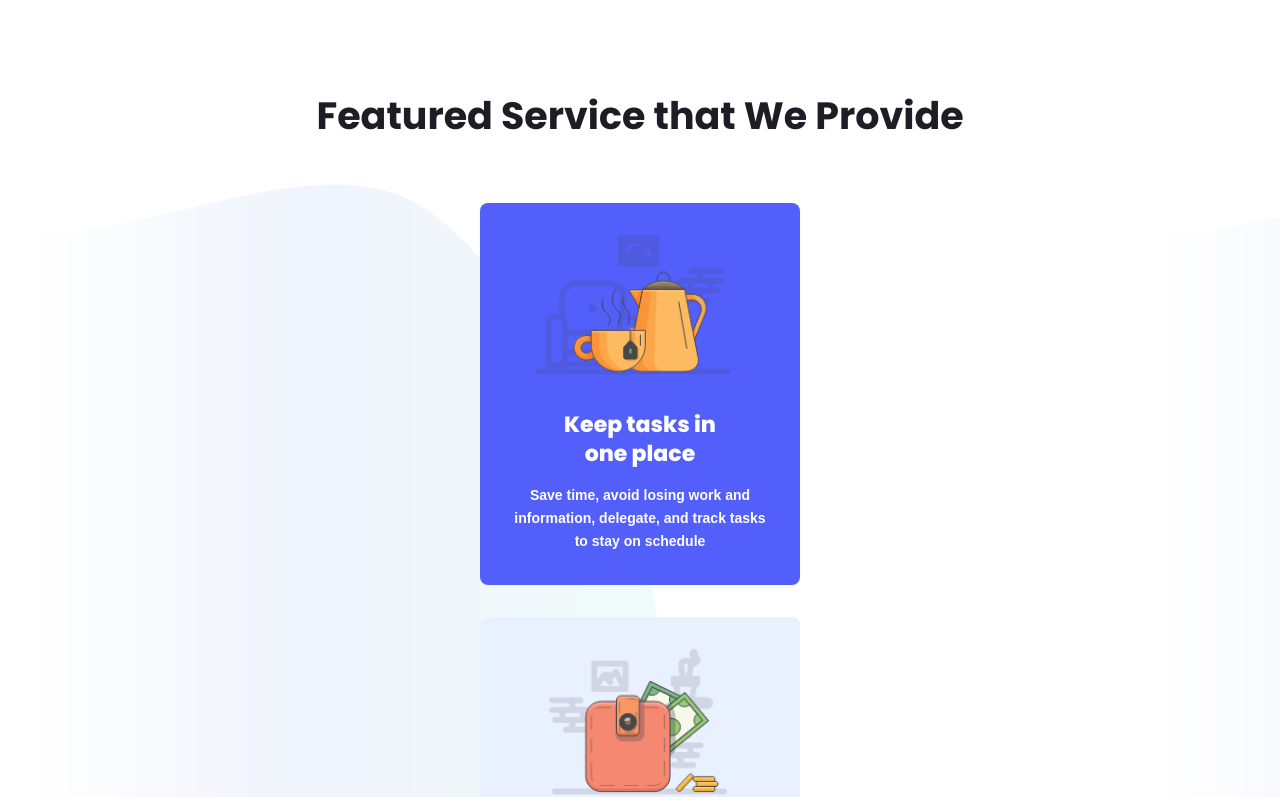
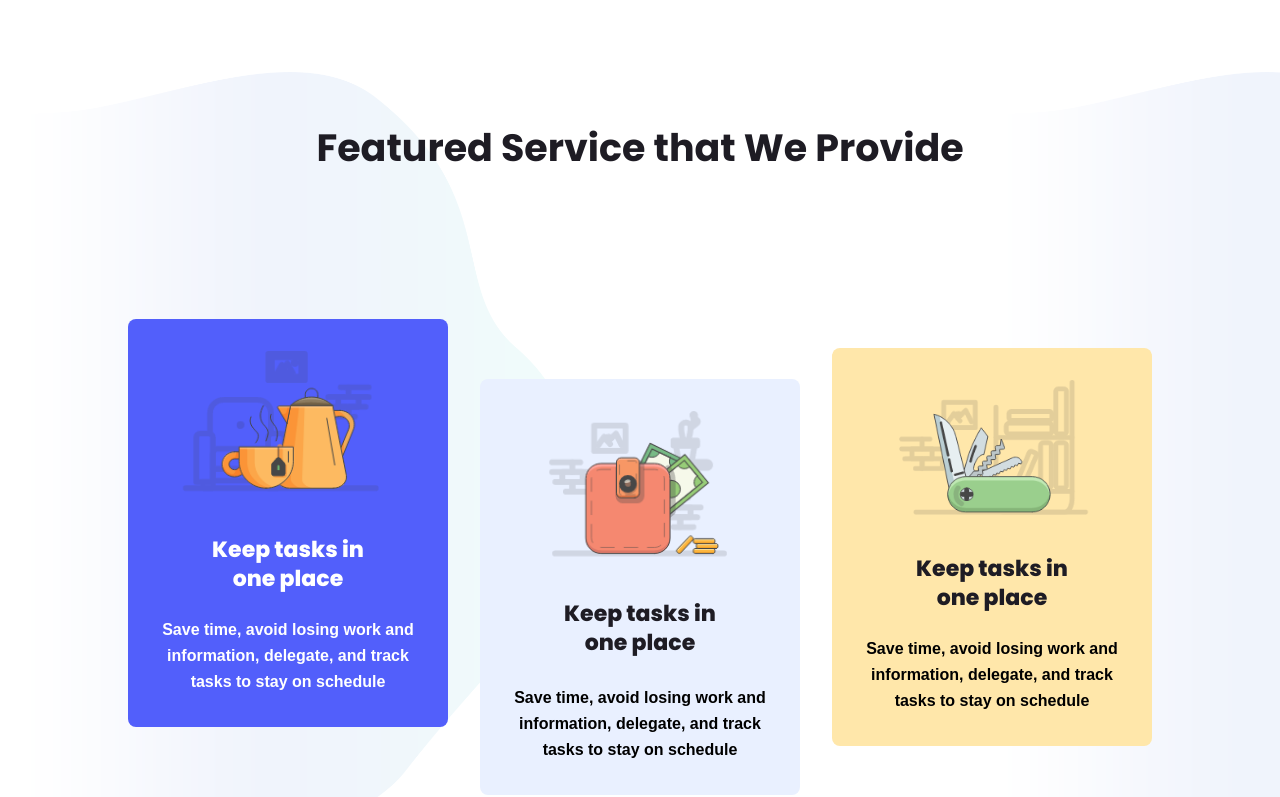
Before and after one commit to Amr-rgb/taskia, a Next.js app: page / in a window 1280 px wide. Shown: the part 663-1460 px from the top of the page. Built offline with nearby package versions, Linux system fonts and the light colour scheme.

Commit message:
add services | responsive

```diff
--- a/components/Services.js
+++ b/components/Services.js
@@ -2,37 +2,37 @@ import Image from "next/image";
 
 function Services() {
     return (
-        <section className="services-section my-16">
+        <section className="services-section my-16 md:my-24">
             <div className="container">
-                <h2 className="text-center mb-16">Featured Service that We Provide</h2>
+                <h2 className="text-center mb-16 md:mb-20">Featured Service that We Provide</h2>
 
-                <div className="cards-container flex flex-col items-center gap-8">
+                <div className="cards-container flex flex-col items-center gap-8 md:flex-row md:flex-wrap md:justify-center lg:flex-nowrap 2xl:gap-16">
 
                     <div className="card bg-blue text-white flex flex-col items-center text-center p-8 rounded-lg max-w-xs">
                         <div className="image">
                             <Image src='/tea.png' width={269} height={220} />
                         </div>
 
-                        <h3 className="text-white -mt-10 mb-4">Keep tasks in<br />one place</h3>
-                        <p className="font-muli font-bold text-xs">Save time, avoid losing work and information, delegate, and track tasks to stay on schedule</p>
+                        <h3 className="text-white -mt-8 mb-6">Keep tasks in<br />one place</h3>
+                        <p className="font-muli font-bold text-xs md:text-sm">Save time, avoid losing work and information, delegate, and track tasks to stay on schedule</p>
                     </div>
 
-                    <div className="card bg-cyan flex flex-col items-center text-center p-8 rounded-lg max-w-xs">
+                    <div className="card bg-cyan flex flex-col items-center text-center p-8 rounded-lg max-w-xs lg:mt-32">
                         <div className="image">
                             <Image src='/wallet.png' width={260} height={209} />
                         </div>
 
-                        <h3 className="-mt-8 mb-4">Keep tasks in<br />one place</h3>
-                        <p className="font-muli font-bold text-xs">Save time, avoid losing work and information, delegate, and track tasks to stay on schedule</p>
+                        <h3 className="-mt-6 mb-7">Keep tasks in<br />one place</h3>
+                        <p className="font-muli font-bold text-xs md:text-sm">Save time, avoid losing work and information, delegate, and track tasks to stay on schedule</p>
                     </div>
 
-                    <div className="card bg-yellow flex flex-col items-center text-center p-8 rounded-lg max-w-xs">
+                    <div className="card bg-yellow flex flex-col items-center text-center p-8 rounded-lg max-w-xs lg:mt-12">
                         <div className="image">
                             <Image src='/pocket-knief.png' width={314} height={240} />
                         </div>
 
-                        <h3 className="-mt-8 mb-4">Keep tasks in<br />one place</h3>
-                        <p className="font-muli font-bold text-xs">Save time, avoid losing work and information, delegate, and track tasks to stay on schedule</p>
+                        <h3 className="-mt-7 mb-6">Keep tasks in<br />one place</h3>
+                        <p className="font-muli font-bold text-xs md:text-sm">Save time, avoid losing work and information, delegate, and track tasks to stay on schedule</p>
                     </div>
 
                 </div>
```
